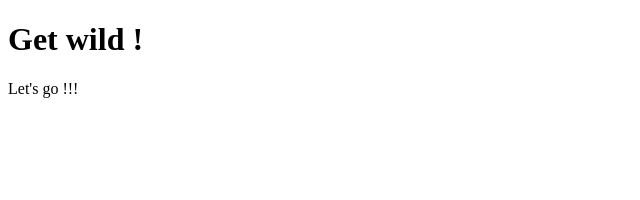
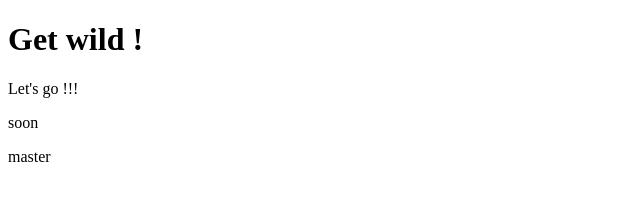
Before and after one commit to wildnano/testing, a plain HTML site: page index.html in a window 1280 px wide. Shown: the full height of the page, 0-640 px from the left. Drawn offline with Linux system fonts and the light colour scheme.

Commit message:
change index

```diff
--- a/index.html
+++ b/index.html
@@ -11,6 +11,8 @@
 <body>
     <h1>Get wild !</h1>
     <p>Let's go !!!</p>
+    <p>soon</p>
+    <p>master</p>
 </body>
 
 </html>
```
